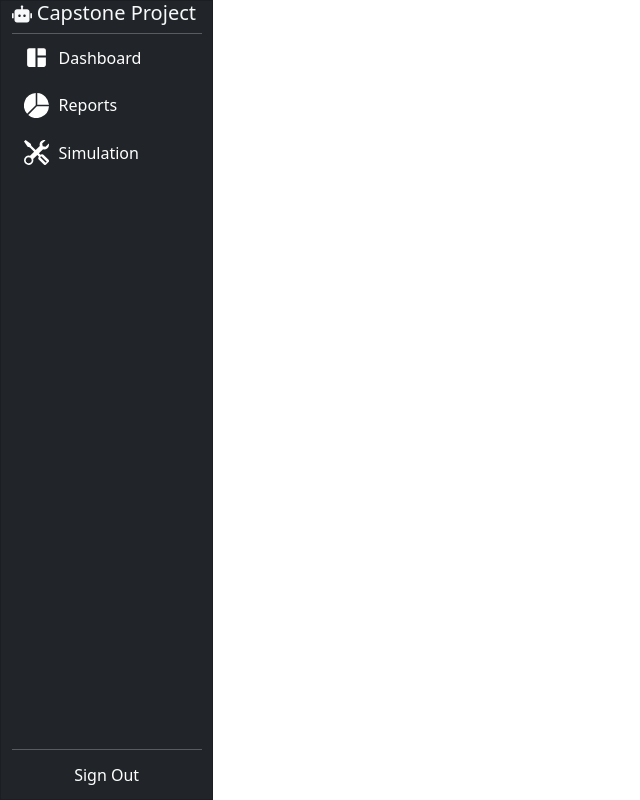
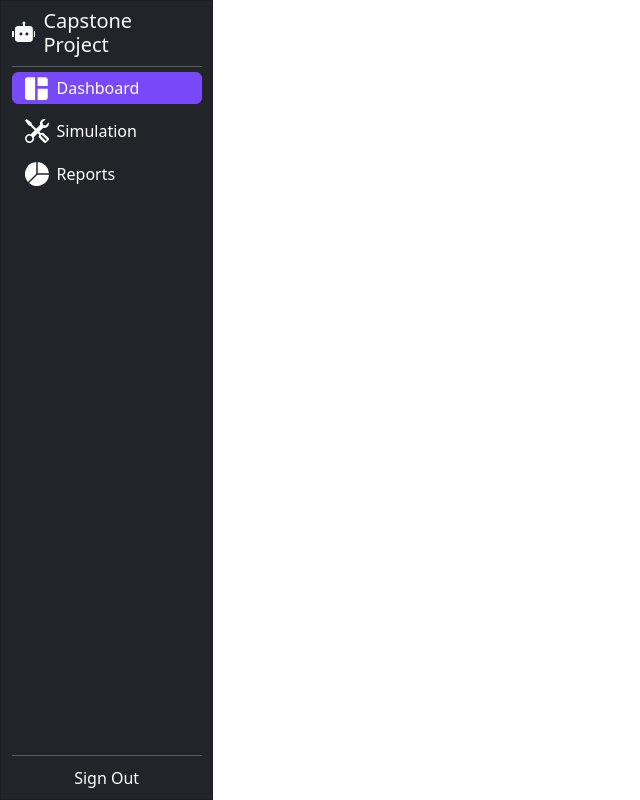
Before and after one commit to pinkeshkhannak/cohort-3-factory-layout-admin, a React (Create React App) app in the folder factory-layout/layout-frontend/: page / in a window 1280 px wide. Shown: the whole page, without its empty margins (0-640 px from the left). Built offline with nearby package versions, Linux system fonts and the light colour scheme.

Commit message:
Updated stuff

```diff
--- a/factory-layout/layout-frontend/src/components/ColoredLine.js
+++ b/factory-layout/layout-frontend/src/components/ColoredLine.js
@@ -1,7 +1,7 @@
 
 function ColoredLine({ color }) {
 return (
-    <hr
+    <hr data-testid={"line"}
         style={{
             color: color,
             backgroundColor: color,
--- a/factory-layout/layout-frontend/src/components/SideBar.js
+++ b/factory-layout/layout-frontend/src/components/SideBar.js
@@ -1,31 +1,40 @@
 import Card from 'react-bootstrap/Card';
 import Button from 'react-bootstrap/Button';
 import ColoredLine from './ColoredLine';
-import { MdSpaceDashboard } from "react-icons/md";
+import { MdSpaceDashboard   } from "react-icons/md";
 import { BsFillPieChartFill, BsTools } from "react-icons/bs";
-import { RiRobot2Fill } from "react-icons/ri";
+import {RiRobot2Fill} from "react-icons/ri"
 
-import './Sidebar.css';
 
-import React from 'react';
+import './Sidebar.css'
 
+
+import React, {useState, useEffect, useRef} from 'react';
 function SideBar() {
+
+
+
+
+
+
 return (
-    <Card className='side-bar' bg='dark' text='light'>
+
+  <Card className='side-bar ' bg='dark' text='light' >
     <div>
-        <Card.Title><RiRobot2Fill style={{fontSize: '20px' }}/> Capstone Project</Card.Title>
-        <ColoredLine color='white' />
-        <Button className="icon-button"><MdSpaceDashboard style={{ fontSize: '25px' }} />Dashboard</Button>
-        <Button className="icon-button"><BsFillPieChartFill style={{ fontSize: '25px' }} />Reports</Button>
-        <Button className="icon-button"><BsTools style={{ fontSize: '25px' }} />Simulation</Button>
+      <Card.Title><RiRobot2Fill/>Capstone Project</Card.Title>
+      <ColoredLine color='white'/>
+      <Button ><MdSpaceDashboard viewBox="3 2 19 19" />Dashboard</Button>
+      <Button  variant="dark"><BsTools/>Simulation</Button>
+      <Button  variant="dark"><BsFillPieChartFill/>Reports</Button>
     </div>
 
     <div>
-        <ColoredLine color='white' />
-        <Button variant="dark">Sign Out</Button>
+      <ColoredLine />
+      <Button variant="dark" >Sign Out</Button>
     </div>
   </Card>
-  );
+
+
+)
 }
-
 export default SideBar;
--- a/factory-layout/layout-frontend/src/components/Sidebar.css
+++ b/factory-layout/layout-frontend/src/components/Sidebar.css
@@ -10,33 +10,38 @@
 .side-bar > div{
     display: flex;
     flex-direction: column;
-    align-items: baseline;
+    align-items: center;
+
 }
 
+
 .side-bar > div:nth-child(2) > button{
-    align-self: center;
+    justify-content: center;
 }
-.side-bar > div > hr{
-    align-self: center;
+
+.side-bar > div > button, .side-bar > div > div{
+    width: 90%;
+    margin: 2.5% 0 2.5% 0;
+    display: flex;
+    align-items: center;
+    padding-top:  1.5%;
+    padding-bottom: 1.5%;
 }
-.side-bar > div > button{
-    margin: 2.5% 5% 2.5% 5%
+
+.side-bar > div > button > svg, .side-bar > div > div >svg{
+    margin-right: .5rem;
+    font-size: 1.5rem;
+}
+
+.side-bar > div > button:hover {
+    background-color: #6f44e4;
+    border-color: #6f44e4;
+}
+
+.side-bar > div > button:active {
+    background-color: #613dc5 !important;
+    border-color: #613dc5 !important;
 }
 .side-bar hr{
-    margin: 0 5% 0 5%;
+    margin: 0;
 }
-
-.icon-button {
-  align-items: center;
-  display: flex;
-  width: 220px;
-  gap: 10px;
-  background-color: transparent;
-    border: none;
-    outline: none;
-}
-
-.icon-button:hover {
-  background-color: Primary/Color;
-  color: white;
-}
```
Lines whose indentation alone changed are shown as unchanged.
